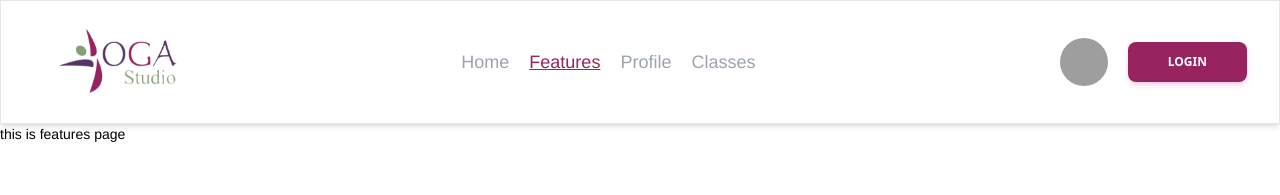
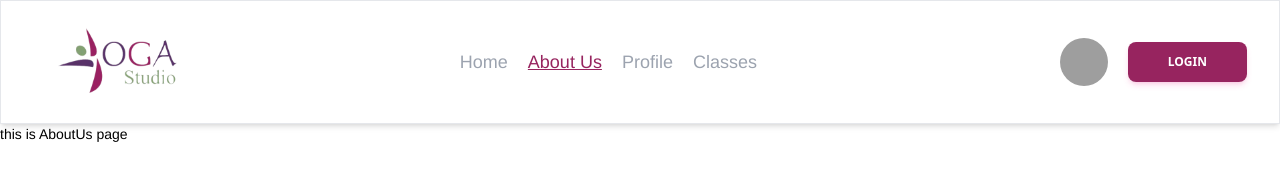
Before and after one commit to Md-Arman01/Social-World, a React (Vite) app: page /features in a window 1280 px wide. Shown: the top 195 px of the page. Built offline with nearby package versions, Linux system fonts and the light colour scheme; no server answers; grey boxes are pictures that could not be loaded.

Commit message:
changed feature page name and added aboutUs

```diff
--- a/src/Components/Layout/Navber/Menu.jsx
+++ b/src/Components/Layout/Navber/Menu.jsx
@@ -5,7 +5,7 @@ const Menu = () => {
     return (
         <div className="flex items-center gap-5">
             <NavLink to='/' className={({ isActive,}) => isActive ? "text-[#97245F] text-lg underline" : "text-lg text-gray-400 hover:text-[#97245F]"}>Home</NavLink>
-            <NavLink to='/features'className={({ isActive,}) => isActive ? "text-[#97245F] text-lg underline" : "text-lg text-gray-400 hover:text-[#97245F]"}>Features</NavLink>
+            <NavLink to='/features'className={({ isActive,}) => isActive ? "text-[#97245F] text-lg underline" : "text-lg text-gray-400 hover:text-[#97245F]"}>About Us</NavLink>
             <NavLink to='/profile' className={({ isActive,}) => isActive ? "text-[#97245F] text-lg underline" : "text-lg text-gray-400 hover:text-[#97245F]"}>Profile</NavLink>
             <NavLink to='/classes' className={({ isActive,}) => isActive ? "text-[#97245F] text-lg underline" : "text-lg text-gray-400 hover:text-[#97245F]"}>Classes</NavLink>
         </div>
--- /dev/null
+++ b/src/Components/Pages/AboutUs/AboutUs.jsx
@@ -0,0 +1,11 @@
+
+
+const AboutUs = () => {
+    return (
+        <div>
+            <h1>this is AboutUs page</h1>
+        </div>
+    );
+};
+
+export default AboutUs;
--- a/src/Components/Pages/Features/Features.jsx
+++ /dev/null
@@ -1,11 +0,0 @@
-
-
-const Features = () => {
-    return (
-        <div>
-            <h1>this is features page</h1>
-        </div>
-    );
-};
-
-export default Features;
--- a/src/Router/Router.jsx
+++ b/src/Router/Router.jsx
@@ -2,7 +2,6 @@
 import {createBrowserRouter} from "react-router-dom";
 import Layout from "../Components/Layout/Layout";
 import Home from "../Components/Pages/Home/Home";
-import Features from "../Components/Pages/Features/Features";
 import Profile from "../Components/Pages/Profile/Profile";
 import Classes from "../Components/Pages/Classes/Classes";
 import Login from "../Components/Login/Login";
@@ -10,6 +9,7 @@ import Resister from "../Components/Resister/Resister";
 import CardDetails from "../Components/CardDetails/CardDetails";
 import PrivateRoutes from "../Components/PrivateRoutes/PrivateRoutes";
 import ErrorPage from "../Components/ErrorPage/ErrorPage";
+import AboutUs from "../Components/Pages/AboutUs/AboutUs";
 
 const Router = createBrowserRouter([
     {
@@ -23,7 +23,7 @@ const Router = createBrowserRouter([
         },
         {
             path: '/features',
-            element: <Features></Features>
+            element: <AboutUs></AboutUs>
         },
         {
             path: '/profile',
```
